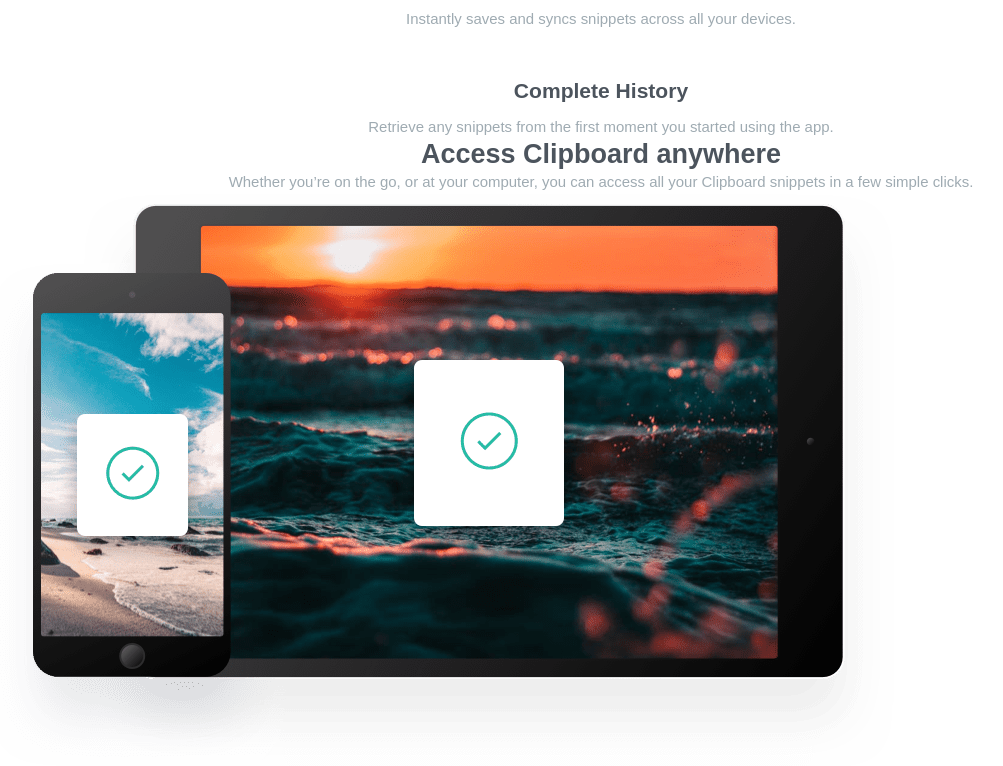
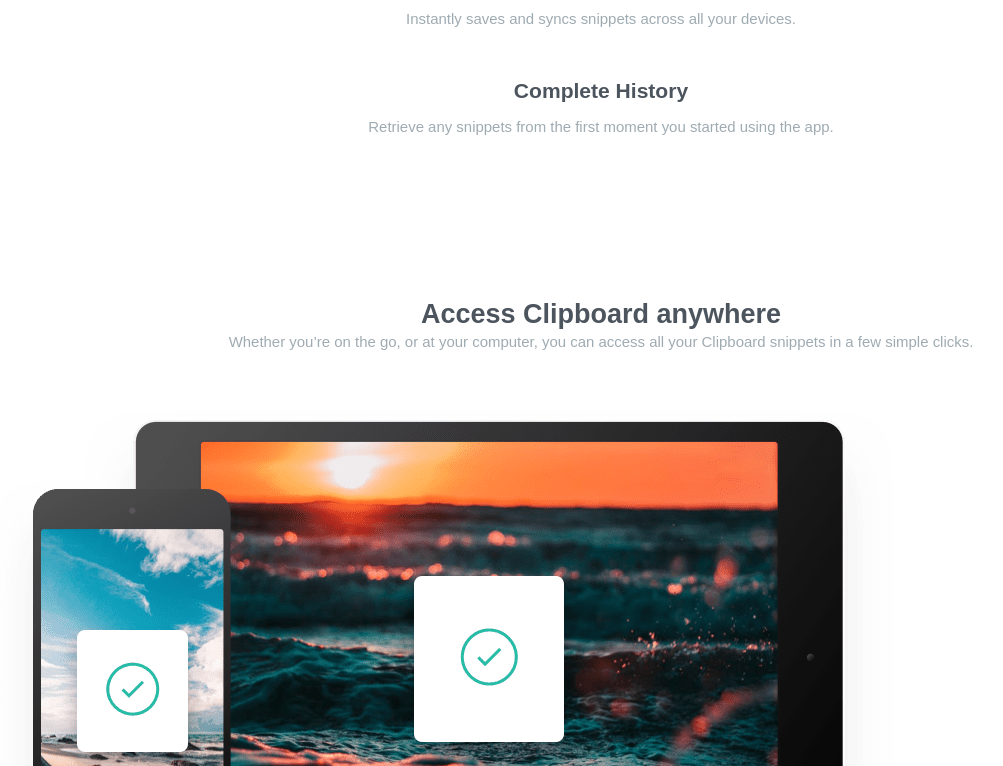
Before and after one commit to MatiasBastarrica/clipboard-landing-page, a plain HTML site: page index.html in a window 1280 px wide. Shown: the part 1640-2406 px from the top of the page, without its empty margins (39-1042 px from the left). Drawn offline with Linux system fonts and the light colour scheme; a web font is replaced by a local one.

Commit message:
Finish the Clipboard section

```diff
--- a/styles.css
+++ b/styles.css
@@ -159,3 +159,13 @@ main {
 .snippets-container li > p {
   margin-top: 0.8rem;
 }
+
+/* ## CLIPBOARD SECTION ## */
+
+.clipboard-section {
+  margin-top: 10rem;
+}
+
+.clipboard-section img {
+  margin-top: 3.5rem;
+}
```
